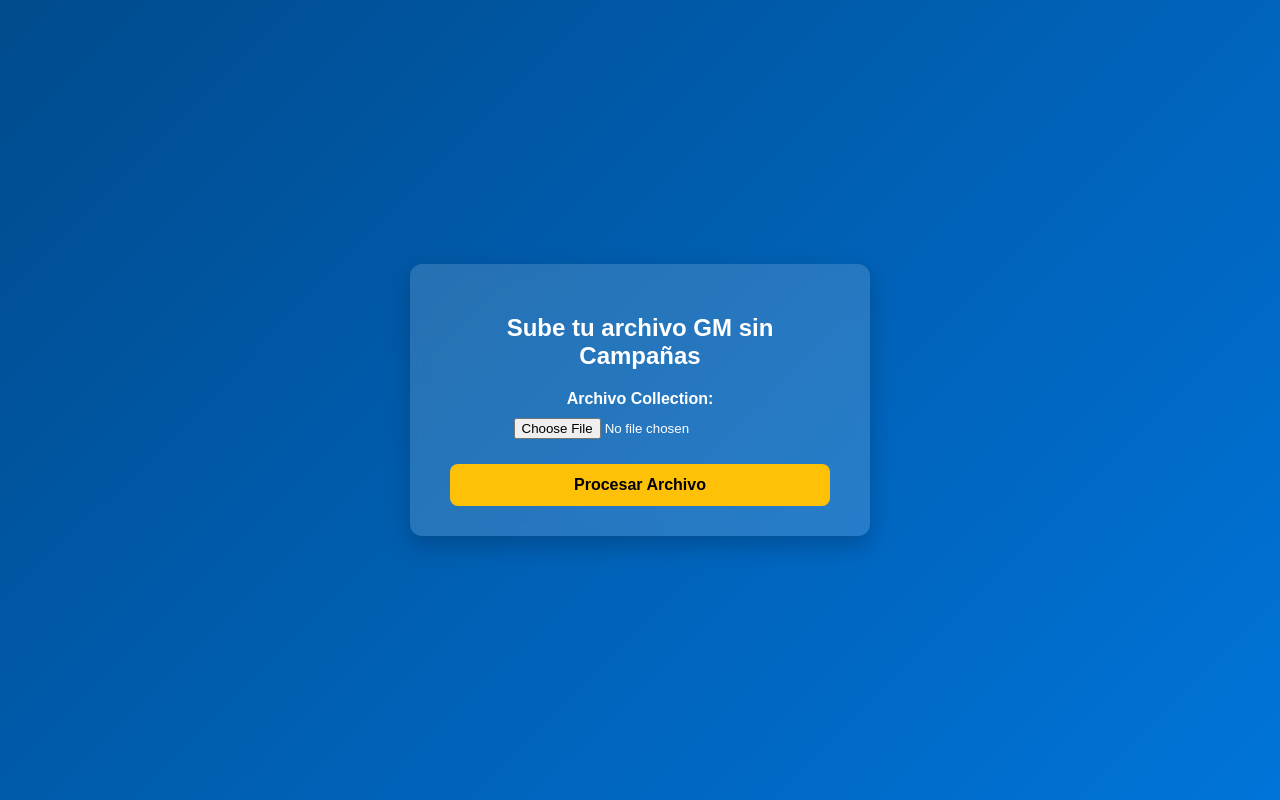
After one commit to TomasDiazV95/Formato_SMS, a Flask app: page /cargaGM in a window 1280 px wide. The commit adds this page. Run offline with Flask 3, Linux system fonts and the light colour scheme.

Commit message:
se crea pagina para carga de GM

```diff
--- a/app.py
+++ b/app.py
@@ -142,6 +142,9 @@ def process():
         flash(f"Ocurrió un error procesando el archivo: {e}", "danger")
         return redirect(url_for("sms_page"))
 
+@app.route("/cargaGM", methods=["GET"])
+def gm_page():
+    return render_template("cargagm.html")
 
 if __name__ == "__main__":
     app.run(debug=True, host='0.0.0.0', port=5013)
--- /dev/null
+++ b/templates/cargagm.html
@@ -0,0 +1,73 @@
+<!DOCTYPE html>
+<html lang="es">
+<head>
+    <meta charset="UTF-8">
+    <title>General Motors Sin Campaña</title>
+    <style>
+        body {
+            margin: 0;
+            padding: 0;
+            font-family: Arial, sans-serif;
+            background: linear-gradient(135deg, #004b8d, #0074d9);
+            height: 100vh;
+            display: flex;
+            justify-content: center;
+            align-items: center;
+            color: #fff;
+        }
+
+        .container {
+            background: rgba(255, 255, 255, 0.15);
+            backdrop-filter: blur(8px);
+            padding: 30px 40px;
+            border-radius: 12px;
+            width: 380px;
+            text-align: center;
+            box-shadow: 0 10px 25px rgba(0,0,0,0.2);
+        }
+
+        h2 {
+            margin-bottom: 20px;
+            font-weight: 600;
+        }
+
+        label {
+            font-size: 16px;
+            font-weight: bold;
+        }
+
+        input[type="file"] {
+            margin-top: 10px;
+            margin-bottom: 25px;
+        }
+
+        button {
+            background-color: #ffc107;
+            border: none;
+            padding: 12px 20px;
+            color: #000;
+            font-weight: bold;
+            border-radius: 8px;
+            cursor: pointer;
+            transition: 0.3s;
+            width: 100%;
+            font-size: 16px;
+        }
+
+        button:hover {
+            background-color: #e5ac06;
+            transform: scale(1.03);
+        }
+    </style>
+</head>
+<body>
+    <div class="container">
+        <h2>Sube tu archivo GM sin Campañas</h2>
+        <form method="POST" enctype="multipart/form-data">
+            <label>Archivo Collection:</label><br>
+            <input type="file" name="archivo" required><br>
+            <button type="submit">Procesar Archivo</button>
+        </form>
+    </div>
+</body>
+</html>
--- a/templates/main.html
+++ b/templates/main.html
@@ -13,6 +13,7 @@
 
       <div class="d-grid gap-3">
         <a class="btn btn-primary btn-lg" href="{{ url_for('sms_page') }}">📩 Proceso SMS (CRM / Athenas)</a>
+        <a class="btn btn-primary btn-lg" href="{{ url_for('gm_page') }}">📩 Carga General Motors</a>
 
         <!-- Puedes agregar más -->
       </div>
```
